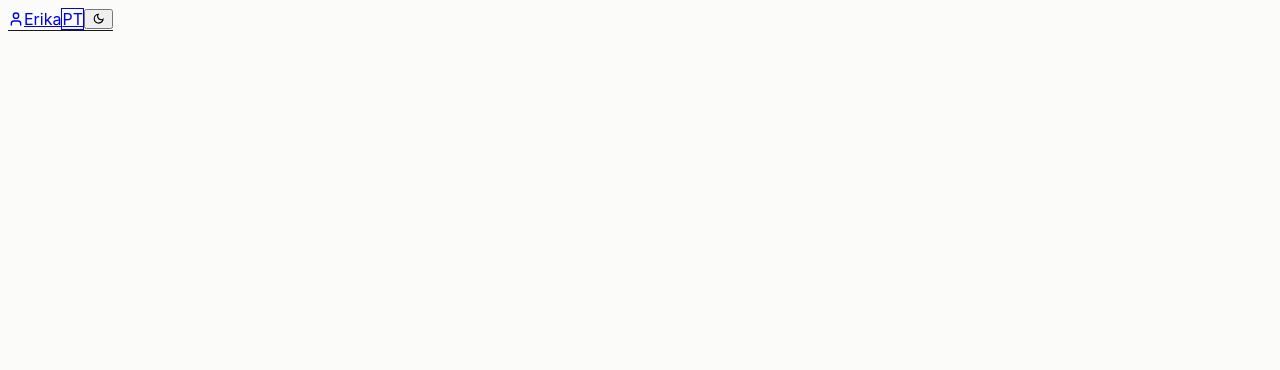
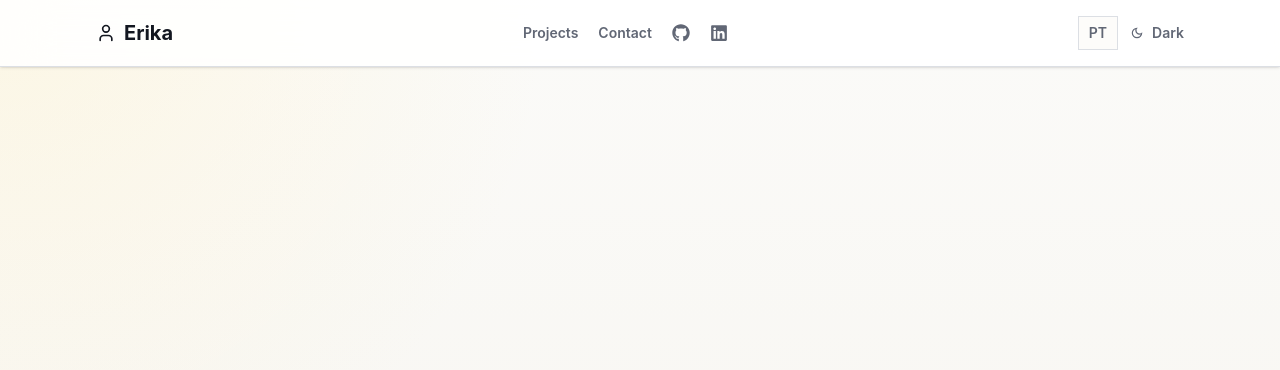
Before and after one commit to erikalira/erikalira.github.io, a Next.js app: page / in a window 1280 px wide. Shown: the top 370 px of the page. Built offline with nearby package versions, Linux system fonts and the light colour scheme.

Commit message:
🐞fix: update PostCSS configuration and improve Menu component

```diff
--- a/src/app/globals.css
+++ b/src/app/globals.css
@@ -1,6 +1,5 @@
-@tailwind base;
-@tailwind components;
-@tailwind utilities;
+@import "tailwindcss";
+@config "../../tailwind.config.ts";
 
 :root {
   color-scheme: light;
```
